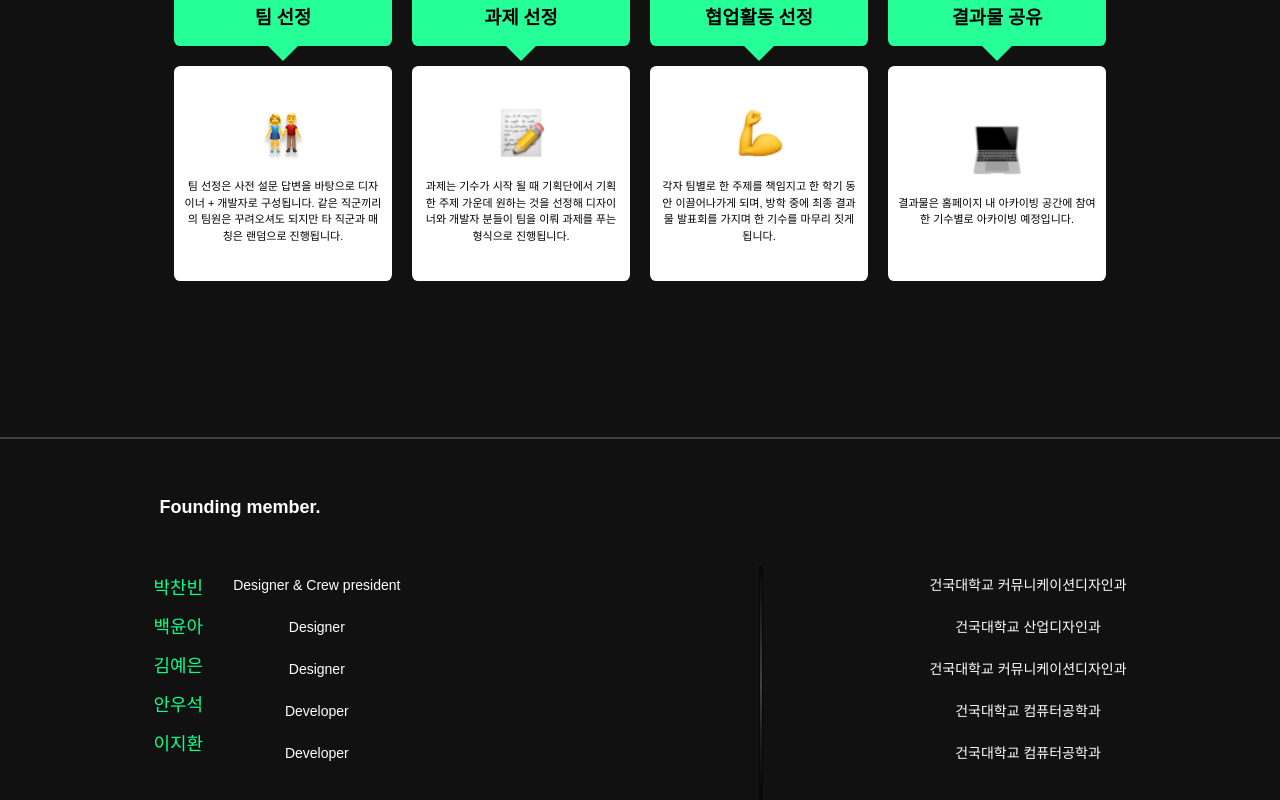
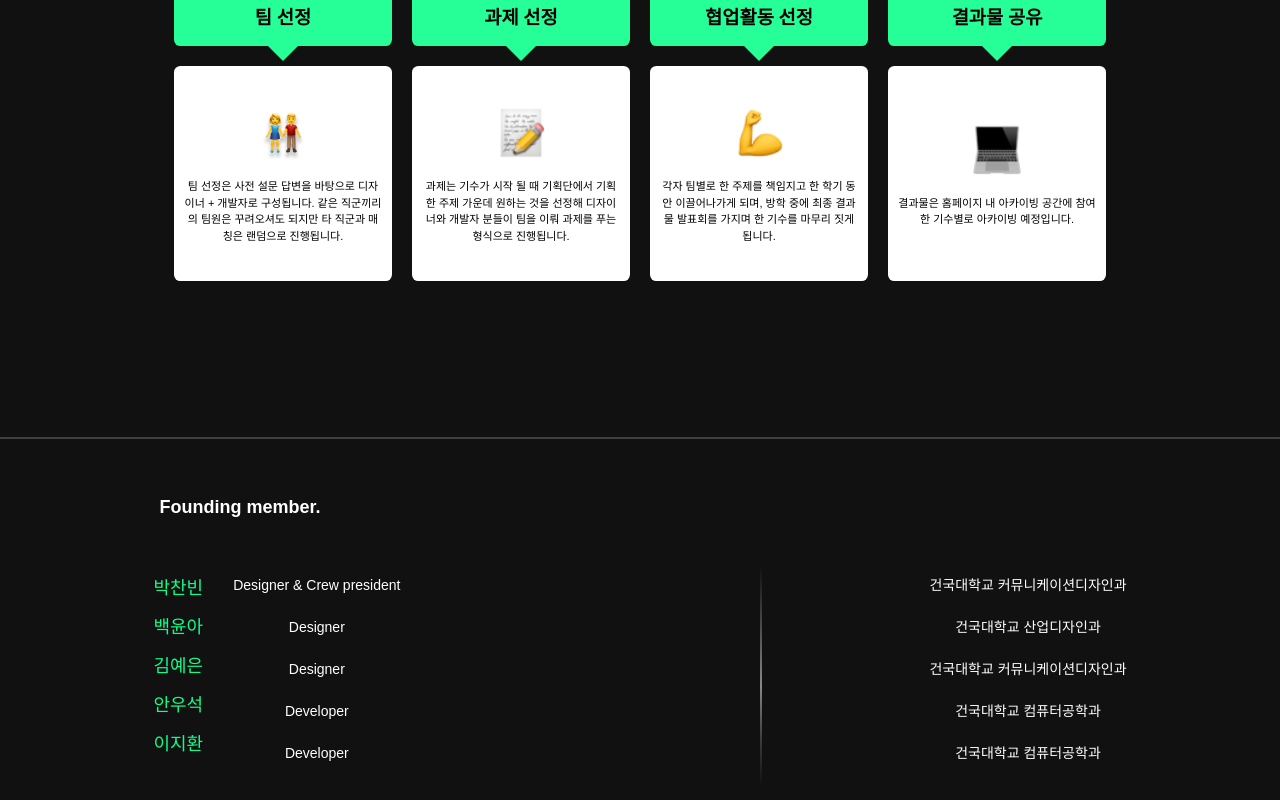
Before and after one commit to ahnwooseok/D.percent, a Next.js app: page /about in a window 1280 px wide. Shown: the part 2480-3280 px from the top of the page. Built offline with nearby package versions, Linux system fonts and the light colour scheme.

Commit message:
about foundcolumnline fix
dd

```diff
--- a/src/components/AboutMain/styles.js
+++ b/src/components/AboutMain/styles.js
@@ -307,7 +307,7 @@ export const FoundColumnLine = styled.div`
   margin-top: 64px;
   margin-left: 223px;
   transform: rotate(90deg);
-  border: 0.5px solid;
+  //border: 0.5px solid;
   background: linear-gradient(270deg, rgba(255, 255, 255, 0) 20%, rgba(255, 255, 255, 0.37) 37.5%, #FFFFFF 56.67%, rgba(255, 255, 255, 0.46) 79.58%, rgba(255, 255, 255, 0) 100%);
 
 
```
